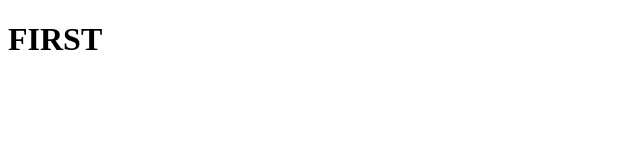
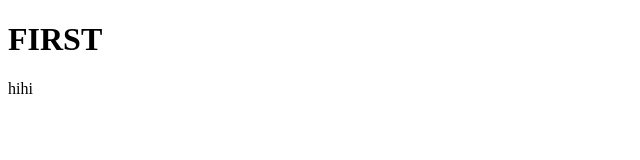
Before and after one commit to ghdgus24/git-practice, a plain HTML site: page index.html in a window 1280 px wide. Shown: the full height of the page, 0-640 px from the left. Drawn offline with Linux system fonts and the light colour scheme.

```diff
--- a/index.html
+++ b/index.html
@@ -7,5 +7,6 @@
 	</head>
 	<body>
 		<h1>FIRST</h1>
+		<div>hihi</div>
 	</body>
 </html>
```
Also changed, not shown: 1 other file.
